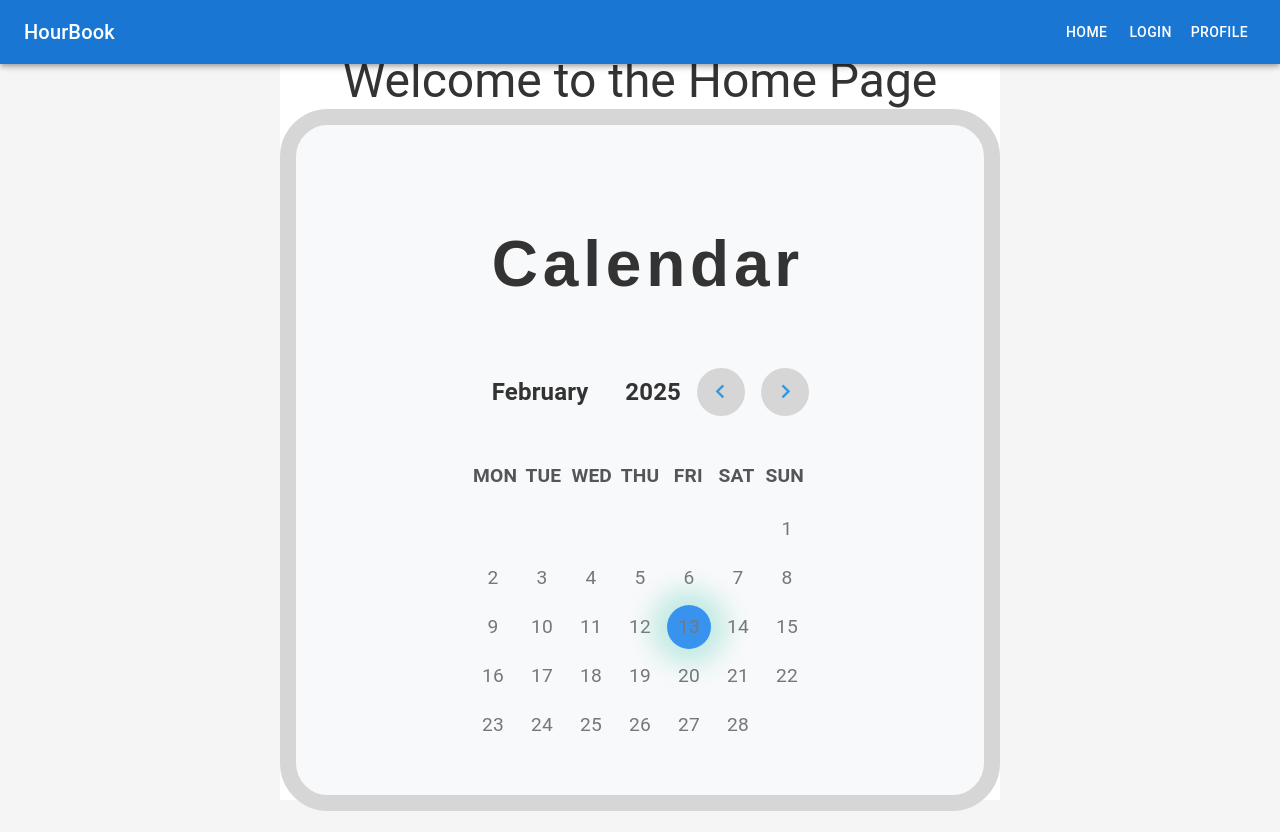
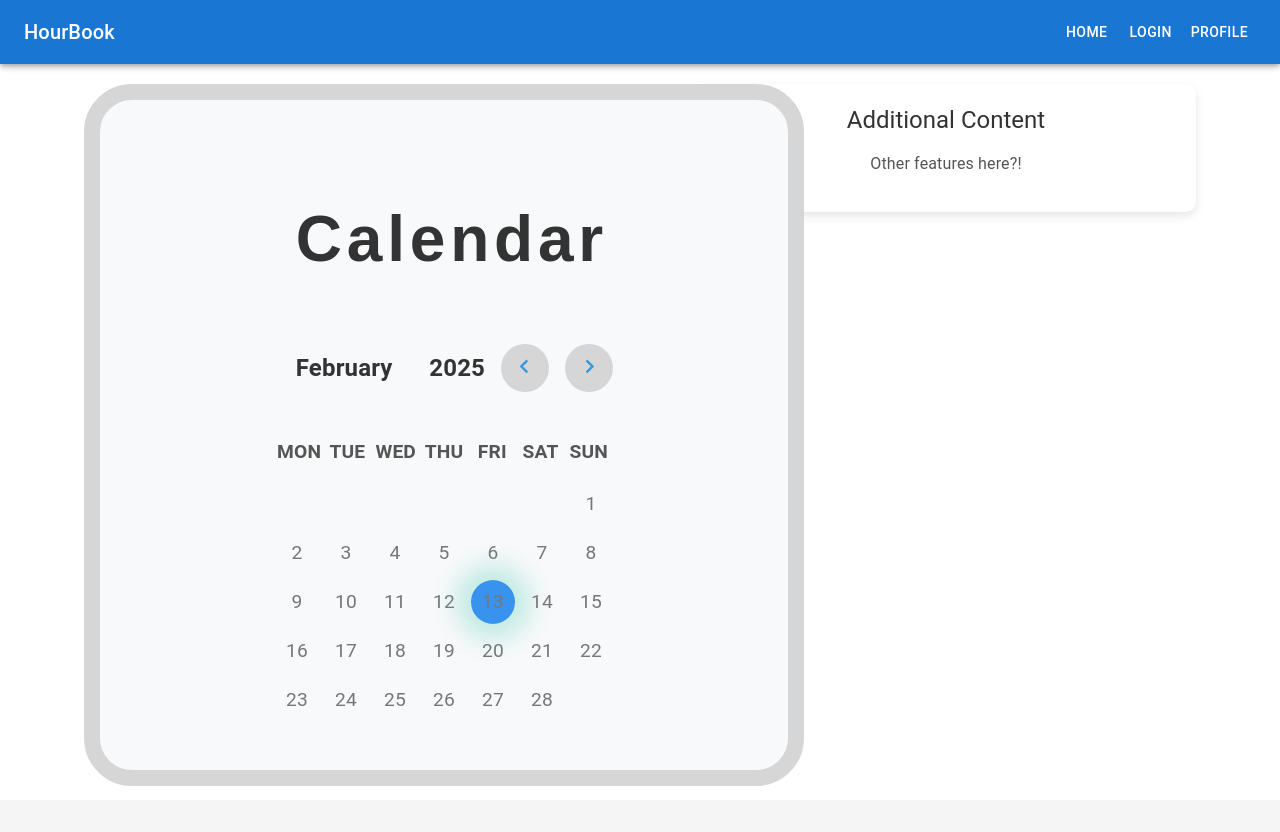
Before and after one commit to kvilho/nowhitespaces, a React (Vite) app in the folder frontend/: page / in a window 1280 px wide. After the commit the page ends 806 px from the top, so only its background shows below. Built offline with nearby package versions, Linux system fonts and the light colour scheme.

Commit message:
Home page css improvemets

```diff
--- a/frontend/src/pages/Home.tsx
+++ b/frontend/src/pages/Home.tsx
@@ -1,17 +1,22 @@
 import React from "react";
-import { Container, Typography } from "@mui/material";
+import { Typography } from "@mui/material";
 import Calendar from "../components/Calendar";
 import "../styles/main.css";
-
 
 const Home: React.FC = () => {
   return (
     <div className="home-container">
-      <Typography variant="h3" className="home-title">
-        Welcome to the Home Page
-      </Typography>
-      <div className="calendar-wrapper">
+      {/* Left side: Calendar */}
+      <div className="calendar-section">
         <Calendar />
+      </div>
+
+      {/* Right side: Placeholder for future components */}
+      <div className="content-section">
+        <Typography variant="h5" className="content-title">
+          Additional Content
+        </Typography>
+        <p className="content-text">Other features here?!</p>
       </div>
     </div>
   );
--- a/frontend/src/styles/main.css
+++ b/frontend/src/styles/main.css
@@ -4,35 +4,46 @@ html, body {
   margin: 0;
   padding: 0;
   font-family: "Comfortaa", sans-serif;
-  display: flex;
-  justify-content: center;
-  align-items: center;
   background-color: #f5f5f5; /* Light gray background */
 }
 
-/* Container for the home page */
+/* Main Home Container */
 .home-container {
   display: flex;
-  flex-direction: column;
-  align-items: center;
-  justify-content: center;
-  width: 100%;
-  height: 100vh; /* Takes full viewport height */
+  flex-direction: row;  /* Align items horizontally */
+  justify-content: space-between; /* Space between calendar and future content */
+  align-items: flex-start;
+  width: 90%;
+  max-width: 1200px;
+  margin: auto;
+  padding: 20px;
 }
 
-/* Title styling */
-.home-title {
-  margin-bottom: 20px;
-  font-weight: bold;
-  text-align: center;
-  color: #333; /* Dark gray */
+/* Left Section: Calendar */
+.calendar-section {
+  flex: 1; /* Take up available space */
+  max-width: 600px; /* Prevent it from stretching too much */
 }
 
-/* Wrapper to center the calendar */
-.calendar-wrapper {
-  display: flex;
-  justify-content: center;
-  align-items: center;
-  width: 100%;
-  max-width: 800px; /* Ensures it doesn’t stretch too much */
+/* Right Section: Placeholder for future content */
+.content-section {
+  flex: 1; /* Take up available space */
+  background: #ffffff; /* White background */
+  padding: 20px;
+  border-radius: 10px;
+  box-shadow: 0px 4px 10px rgba(0, 0, 0, 0.1);
+  text-align: center;
+  max-width: 500px;
 }
+
+.content-title {
+  font-size: 24px;
+  font-weight: bold;
+  color: #333;
+  margin-bottom: 10px;
+}
+
+.content-text {
+  font-size: 16px;
+  color: #555;
+}
```
